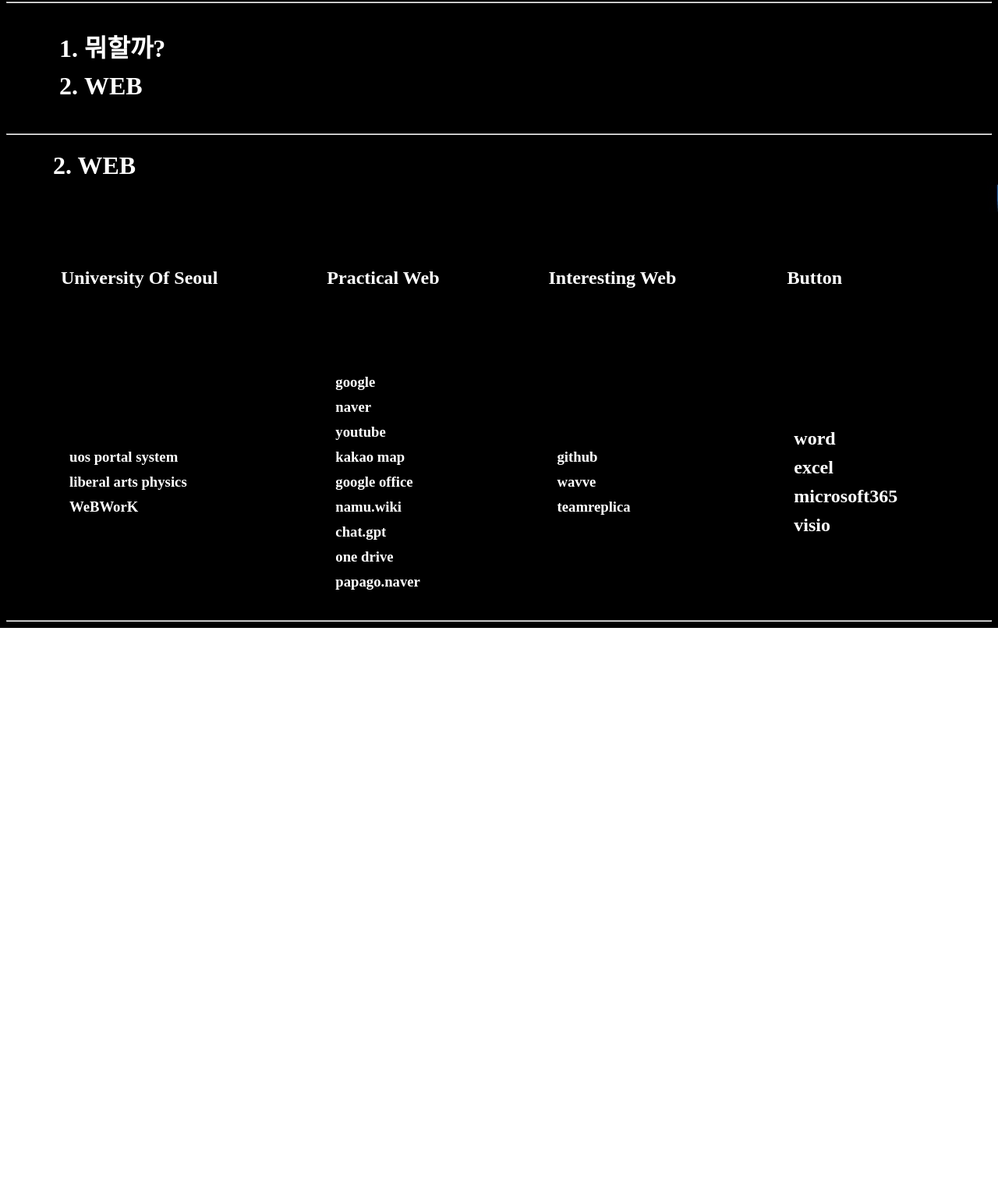
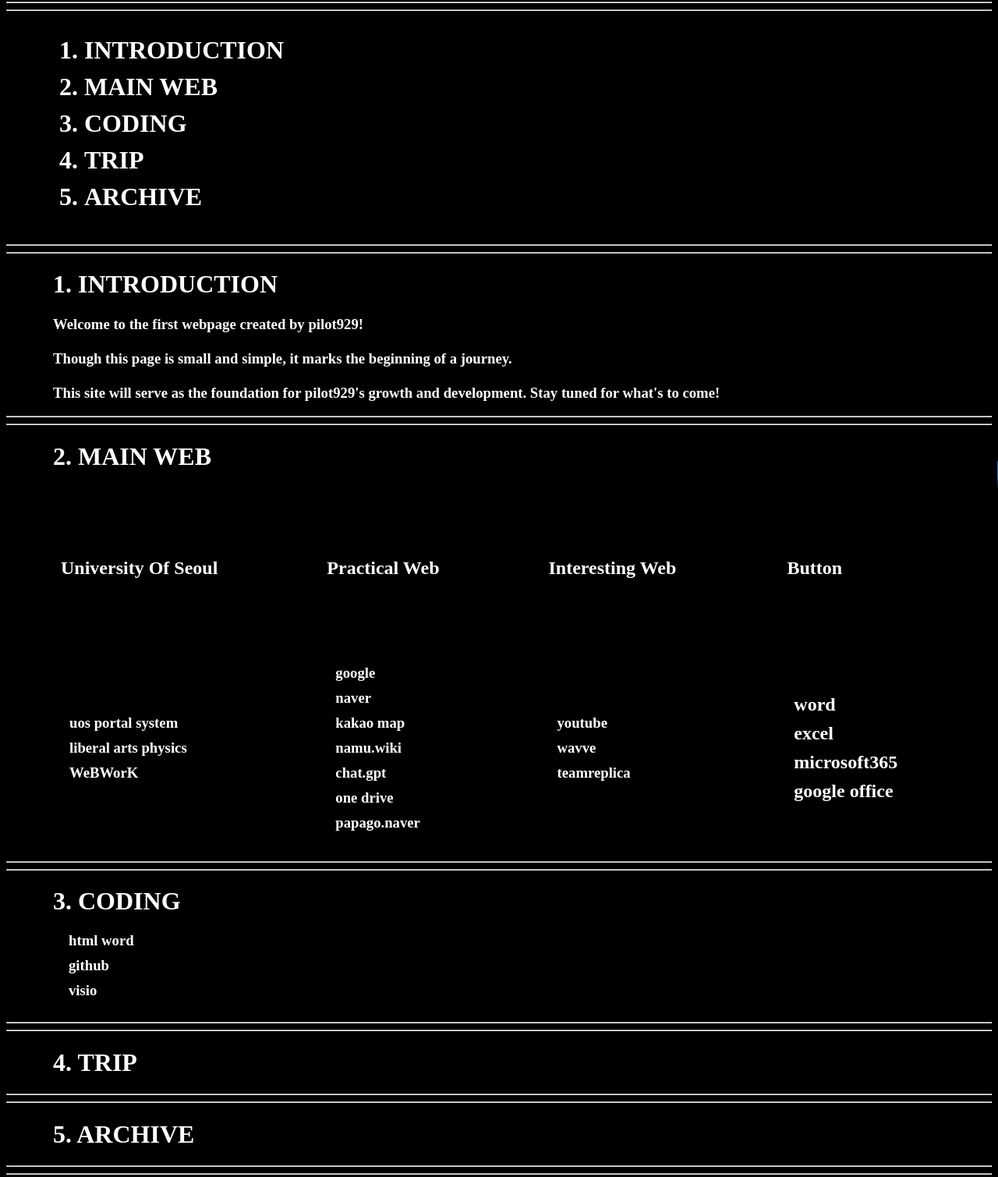
Before and after one commit to pilot929/myweb, a plain HTML site: page index.html in a window 1280 px wide. Shown: the part 118-1627 px from the top of the page at 78% size. Before the commit the page ends 923 px from the top, so only its background shows below. Drawn offline with Linux system fonts and the light colour scheme.

Commit message:
Add files via upload

```diff
--- a/index.html
+++ b/index.html
@@ -2,6 +2,7 @@
 <!--내이름은 김영우 탐정이죠-->
 <html lang="ko">
     <head>
+        <meta charset="UTF-8">
         <title>
             pilot929
         </title>
@@ -46,7 +47,7 @@
                 </tr>
                </table>
             </h1>
-            <hr>
+            <hr><hr>
         </p>
         <!--여기는 목차-->
         <p><!--여기는 목차-->
@@ -54,25 +55,55 @@
                 <ol style="color: white; padding-left:100px;">
                     <li>
                         <a href="#section1" class="maintextst"  style="padding-left:0px;">
-                            뭐할까?
+                            INTRODUCTION
                         </a>
                     </li>
                     <li>
                         <a href="#section2" class="maintextst"  style="padding-left:0px;">
-                            WEB
+                            MAIN WEB
                         </a>
                     </li>
+                    <li>
+                        <a href="#section3" class="maintextst"  style="padding-left:0px;">
+                            CODING
+                        </a>
+                    </li>
+                    <li>
+                        <a href="#section4" class="maintextst"  style="padding-left:0px;">
+                            TRIP
+                        </a>
+                    </li>
+                    <li>
+                        <a href="#section5" class="maintextst"  style="padding-left:0px;">
+                            ARCHIVE
+                        </a>
+                    </li>
+
 
                 </ol>
             </h1>
         </p>
 
-        <hr >
+        <hr><hr>
+        <h1 id="section1" class="maintextst">
+           1. INTRODUCTION
+        </h1>
+        <h3 class="maintextst" >
+
+                    Welcome to the first webpage created by pilot929! <br><br>
+                    Though this page is small and simple, it marks the beginning of a journey.<br><br>
+                    This site will serve as the foundation for pilot929's growth and development. Stay tuned for what's to come!
+
+        </h3>
+
+
+
+        <hr ><hr>
         <!--여기 아래는 내가 자주가는 사이트 모음-->
         <table><!--여기 아래는 내가 자주가는 사이트 모음-->
             <p>
                 <H1 id="section2" class="maintextst" >
-                     2. WEB
+                     2. MAIN WEB
                 </H1>
             </p>
             <tr>
@@ -132,24 +163,14 @@
                                 naver
                             </a>
                         </li>
-                        <li>
-                            <a href="https://youtube.com"
-                            target="_blank" style="color: white;text-decoration: none;">
-                                youtube
-                            </a>
-                        </li>
+
                         <li>
                             <a href="https://map.kakao.com"
                             target="_blank" style="color: white;text-decoration: none;">
                                 kakao map
                             </a>
                         </li>
-                        <li>
-                            <a href="https://docs.google.com/document/u/0/"
-                            target="_blank" style="color: white;text-decoration: none;">
-                                google office
-                            </a>
-                        </li>
+
                         <li>
                             <a href="https://namu.wiki/w/%EB%82%98%EB%AC%B4%EC%9C%84%ED%82%A4:%EB%8C%80%EB%AC%B8"
                             target="_blank" style="color: white;text-decoration: none;">
@@ -181,11 +202,12 @@
                     <ul>
                     <h3>
                         <li>
-                            <a href="https://github.com/"
+                            <a href="https://youtube.com"
                             target="_blank" style="color: white;text-decoration: none;">
-                                github
-                           </a>
+                                youtube
+                            </a>
                         </li>
+
                         <li>
                             <a href="https://www.wavve.com/index.html"
                             target="_blank" style="color: white;text-decoration: none;">
@@ -222,23 +244,65 @@
                               microsoft365
                            </a>
                         </li>
-                        <li>
-                            <a href="https://www.microsoft365.com/launch/Visio/?auth=2&home=1"
-                             target="_blank" style="color:white; text-decoration: none;">
-                             visio
-                           </a>
-                       </li>
+
+                       <li>
+                        <a href="https://docs.google.com/document/u/0/"
+                        target="_blank" style="color: white;text-decoration: none;">
+                            google office
+                        </a>
+                        </li>
                     </h2>
                     </ul>
                 </td>
             </tr>
 
         </table><!--여기까지 내가 자주 사용하는 사이트 모음-->
-        <hr>
+        <hr><hr>
 
+        <p>
         <!--여기부터는 ....-->
+        <h1 id="section3" class="maintextst">
+            3. CODING
+        </h1>
+        <h3>
+        <ul >
+            <li>
+                <a href="https://o365uos-my.sharepoint.com/:w:/r/personal/pilot929_office_uos_ac_kr/_layouts/15/Doc.aspx?sourcedoc=%7BDBA11246-6E25-47DE-A8A5-1ADFF4DE10B3%7D&file=HTML.docx&action=default&mobileredirect=true&DefaultItemOpen=1&login_hint=pilot929%40office.uos.ac.kr&ct=1723549607358&wdOrigin=OFFICECOM-WEB.START.EDGEWORTH&cid=fff054f4-99ba-491c-829e-35abf2f6c6ab&wdPreviousSessionSrc=HarmonyWeb&wdPreviousSession=920134c2-ed47-4f11-8ea1-0e2d6431fc7c"
+                target="_blank" style="color:white; text-decoration: none;">
+                html word
+                </a>
+            </li>
+            <li>
+                <a href="https://github.com/"
+                target="_blank" style="color: white;text-decoration: none;">
+                    github
+               </a>
+            </li>
+            <li>
+                <a href="https://www.microsoft365.com/launch/Visio/?auth=2&home=1"
+                 target="_blank" style="color:white; text-decoration: none;">
+                 visio
+               </a>
+           </li>
+        </ul>
+        </h3>
+        </p>
+        <hr><hr>
 
 
+        <h1 id="section4" class="maintextst">
+            4. TRIP
+         </h1>
+         <form>
+
+         </form>
+
+         <hr><hr>
+
+         <h1 id="section5" class="maintextst">
+            5. ARCHIVE
+         </h1>
+         <hr><hr>
         <!--여기까지가 ...-->
     </body>
 </html>
```
